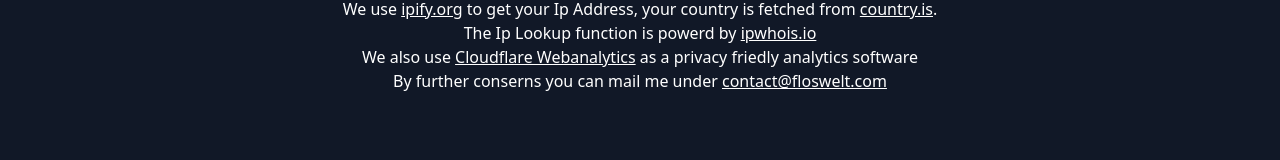
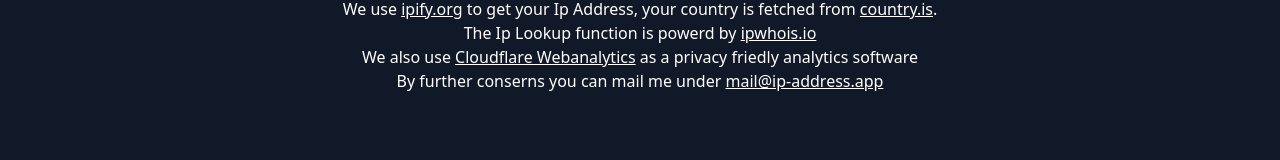
Before and after one commit to FlosWelt/ip-address, a Next.js app: page /privacy in a window 1280 px wide. Shown: the part 167-327 px from the top of the page. Built offline with nearby package versions, Linux system fonts and the light colour scheme.

Commit message:
Add files via upload

```diff
--- a/pages/privacy.js
+++ b/pages/privacy.js
@@ -32,7 +32,7 @@
         <p className="text-center text-white">We use <a className="underline" href="https://ipify.org" target="_blank" rel="noreferrer" >ipify.org</a> to get your Ip Address, your country is fetched from <a className="underline" href="https://country.is" target="_blank" rel="noreferrer" >country.is</a>.</p>
         <p className="text-center text-white">The Ip Lookup function is powerd by <a className="underline" href="https://ipwhois.io" target="_blank" rel="noreferrer" >ipwhois.io</a></p>
         <p className="text-center text-white">We also use <a className="underline" href="https://www.cloudflare.com/web-analytics/" target="_blank" rel="noreferrer" >Cloudflare Webanalytics</a> as a privacy friedly analytics software</p>
-        <p className="text-center text-white ">By further conserns you can mail me under <a className="underline" href="mailto:contact@floswelt.com" target="_blank" rel="noreferrer" >contact@floswelt.com</a></p>
+        <p className="text-center text-white ">By further conserns you can mail me under <a className="underline" href="mailto:mail@ip-address.app" target="_blank" rel="noreferrer" >mail@ip-address.app</a></p>
         <p className="sm:my-80 my-40"></p>
 
     </div>
```
